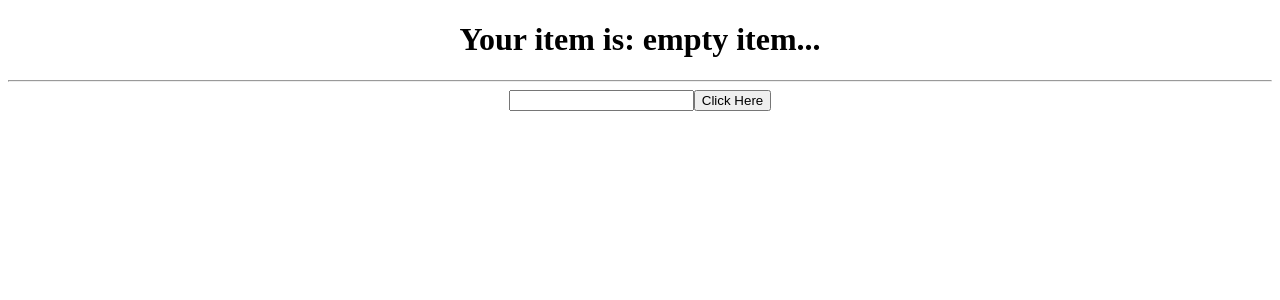
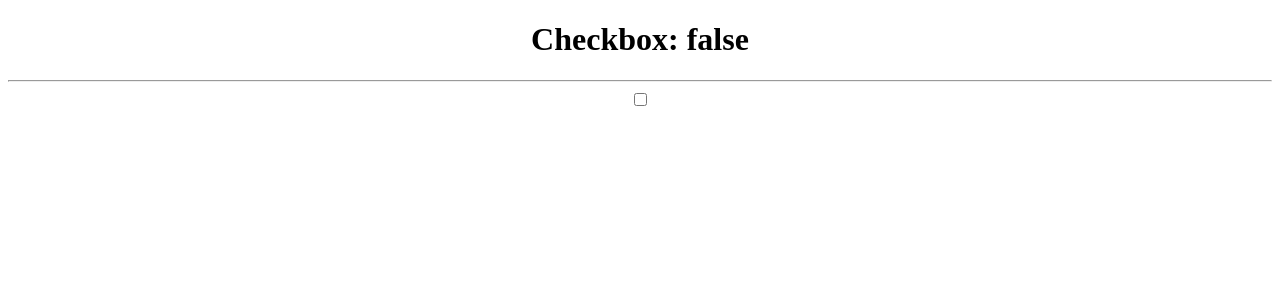
Before and after one commit to robert-laws/learning-dec-2020-react-hooks, a React (Create React App) app: page / in a window 1280 px wide. Shown: the top 300 px of the page. Built offline with nearby package versions, Linux system fonts and the light colour scheme; the HTML template or start-up script is replaced by a standard one.

Commit message:
add checkbox input with useState

```diff
--- a/src/App.js
+++ b/src/App.js
@@ -2,16 +2,17 @@ import { useState } from 'react';
 import './App.scss';
 
 function App() {
-  const [item, setItem] = useState('empty item...');
+  const [check, setCheck] = useState(false);
 
   return (
     <div className='App'>
-      <h1>Your item is: {item}</h1>
+      <h1>Checkbox: {check.toString()}</h1>
       <hr />
-      <input type='text' name='item' />
-      <button type='button' onClick={() => setItem('New Item')}>
-        Click Here
-      </button>
+      <input
+        type='checkbox'
+        value={check}
+        onChange={() => setCheck((prevCheck) => !prevCheck)}
+      />
     </div>
   );
 }
```
Also changed, not shown: 1 other file (tests, documents, lock files or other folders).
